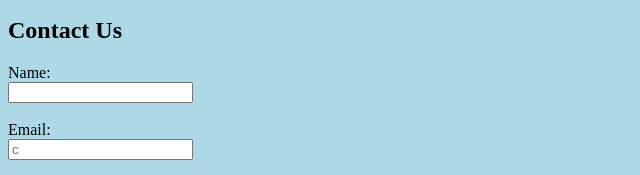
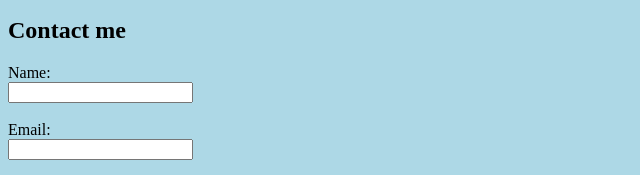
Before and after one commit to chepkiruikaren16/First-website, a plain HTML site: page index.html in a window 1280 px wide. Shown: the part 513-688 px from the top of the page, 0-640 px from the left. Drawn offline with Linux system fonts and the light colour scheme.

Commit message:
Modified index.html

```diff
--- a/index.html
+++ b/index.html
@@ -20,14 +20,14 @@
 </head>
 <body>
 
-    <h2>Contact Us</h2>
+    <h2>Contact me</h2>
 
     <form>
         <label for="name">Name:</label><br>
         <input type="text" id="name" name="name" placeholder="" required><br><br>
 
         <label for="email">Email:</label><br>
-        <input type="email" id="email" name="email" placeholder="c" required><br><br>
+        <input type="email" id="email" name="email" placeholder="" required><br><br>
 
         <input type="submit" value="Submit">
     </form>
```
Also changed, not shown: favourite-places.html (deleted).
